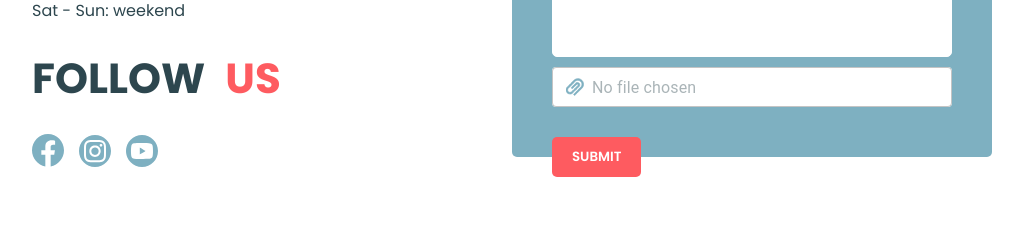
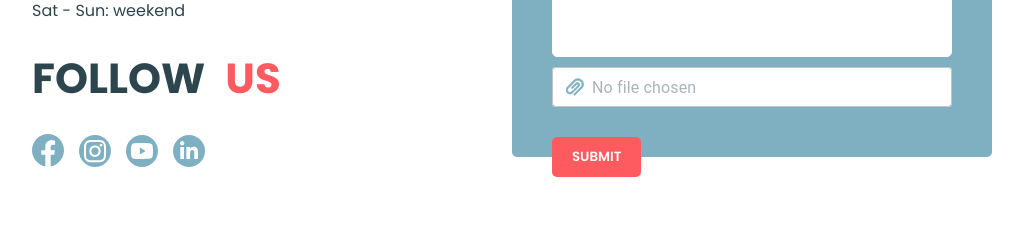
Before and after one commit to YevhenVe/nwt-llc, a React (Create React App) app: page / in a window 1280 px wide. Shown: the part 4020-4245 px from the top of the page, without its empty margins (128-1151 px from the left). Built offline with nearby package versions, Linux system fonts and the light colour scheme; no server answers; the database is empty.

Commit message:
added Linkedin

```diff
--- a/src/pages/main/contacts/Contacts.js
+++ b/src/pages/main/contacts/Contacts.js
@@ -6,6 +6,7 @@ import { ReactComponent as EmailIcon } from 'assets/icons/Email.svg';
 import { ReactComponent as FacebookIcon } from 'assets/icons/Facebook.svg';
 import { ReactComponent as InstagramIcon } from 'assets/icons/Instagram.svg';
 import { ReactComponent as YoutubeIcon } from 'assets/icons/Youtube.svg';
+import { ReactComponent as LinkedinIcon } from 'assets/icons/Linkedin.svg';
 import OfficeImage from 'assets/images/office.jpg';
 import ContactForm from 'components/contactForm/contactForm';
 import './Contacts.scss';
@@ -68,6 +69,14 @@ const Contacts = () => {
             <a href="https://www.youtube.com/@officenwt" target="_blank" rel="noopener noreferrer" title="Youtube">
               <YoutubeIcon />
             </a>
+            <a
+              href="https://www.linkedin.com/company/nwt-llc/"
+              target="_blank"
+              rel="noopener noreferrer"
+              title="Youtube"
+            >
+              <LinkedinIcon />
+            </a>
           </div>
         </div>
         <div className="side-right">
```
Also changed, not shown: src/assets/icons/Linkedin.svg (added).
